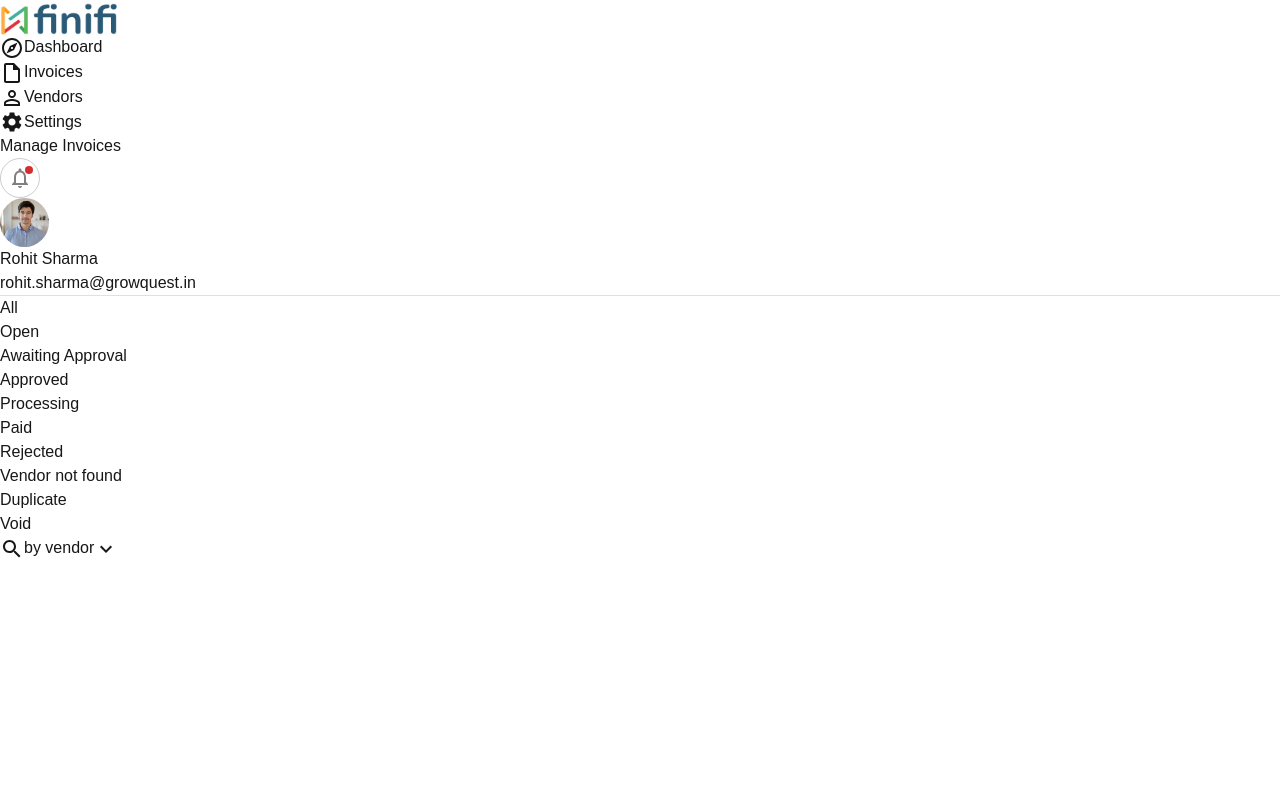
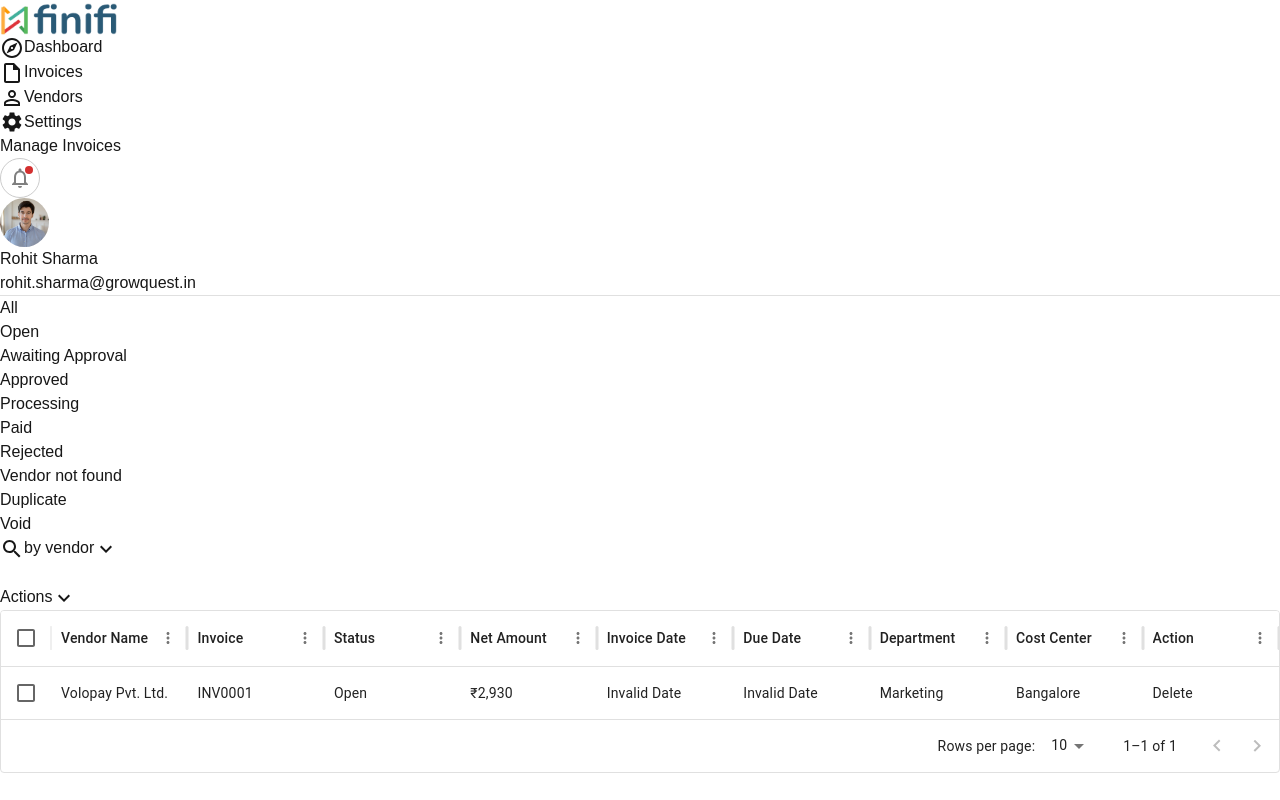
Before and after one commit to hamzathul/finifi, a Next.js app: page / in a window 1280 px wide. Before the commit this address had no page. Built offline with nearby package versions, Linux system fonts and the light colour scheme; what @mui/material-nextjs would draw is missing.

Commit message:
feat: Invoice table UI

```diff
--- a/package.json
+++ b/package.json
@@ -15,8 +15,12 @@
     "@mui/icons-material": "^6.4.0",
     "@mui/material": "^6.4.0",
     "@mui/material-nextjs": "^6.3.1",
+    "@mui/x-data-grid": "^7.24.0",
+    "@mui/x-date-pickers": "^7.24.0",
+    "date-fns": "^4.1.0",
     "next": "15.1.5",
     "react": "^19.0.0",
+    "react-datepicker": "^7.6.0",
     "react-dom": "^19.0.0"
   },
   "devDependencies": {
--- a/src/app/layout.tsx
+++ b/src/app/layout.tsx
@@ -2,7 +2,7 @@ import type { Metadata } from "next";
 import { Geist, Geist_Mono } from "next/font/google";
 import "./globals.css";
 import Sidebar from "@/components/Sidebar";
-import { AppRouterCacheProvider } from '@mui/material-nextjs/v15-appRouter';
+import { AppRouterCacheProvider } from "@mui/material-nextjs/v15-appRouter";
 
 const geistSans = Geist({
   variable: "--font-geist-sans",
--- a/src/app/page.tsx
+++ b/src/app/page.tsx
@@ -5,6 +5,9 @@ import Searchbar from "@/components/Searchbar";
 import { Invoice } from "@/types/invoice";
 import Image from "next/image";
 import { useEffect, useState } from "react";
+import ExpandMoreIcon from "@mui/icons-material/ExpandMore";
+import CreateInvoiceModal from "@/components/CreateInvoiceModal";
+import InvoiceTable from "@/components/InvoiceTable";
 
 export default function Home() {
   const [invoices, setInvoices] = useState<Invoice[]>([]);
@@ -15,6 +18,8 @@ export default function Home() {
   const [searchFilter, setSearchFilter] = useState<
     "vendorName" | "invoiceNumber"
   >("vendorName");
+
+  const [modalOpen, setModalOpen] = useState(false);
 
   useEffect(() => {
     const sampleInvoices: Invoice[] = [
@@ -69,6 +74,18 @@ export default function Home() {
     setSearchFilter(filter);
   };
 
+  const handleCreateInvoice = (newInvoice: Omit<Invoice, "id">) => {
+    const invoiceWithId = {
+      ...newInvoice,
+      id: Math.random().toString(36).substr(2, 9), // Generate random ID (replace with proper ID generation)
+    };
+    setInvoices((prev) => [...prev, invoiceWithId]);
+  };
+
+  const handleDeleteInvoice = (id: string) => {
+    setInvoices((prev) => prev.filter((invoice) => invoice.id !== id));
+  };
+
   return (
     <div className="">
       <Header />
@@ -76,8 +93,29 @@ export default function Home() {
         selectedStatus={selectedStatus}
         onStatusChange={setSelectedStatus}
       />
-      <Searchbar onSearch={handleSearch} />
+      <div className="flex justify-between pt-5 px-7 mr-10">
+        <Searchbar onSearch={handleSearch} />
+        <button
+          onClick={() => setModalOpen(true)}
+          className="px-7 py-1 bg-sky-900 text-white rounded-lg hover:bg-sky-700 font-semibold"
+        >
+          Actions
+          <ExpandMoreIcon className="h-4 w-4 font-semibold ml-2" />
+        </button>
+      </div>
+      {/* Invoice Table */}
+      <div className="bg-white rounded-lg shadow mt-5 px-3">
+        <InvoiceTable
+          invoices={filteredInvoices}
+          onDelete={handleDeleteInvoice}
+        />
+      </div>
 
+      <CreateInvoiceModal
+        open={modalOpen}
+        onClose={() => setModalOpen(false)}
+        onSubmit={handleCreateInvoice}
+      />
     </div>
   );
 }
--- /dev/null
+++ b/src/components/CreateInvoiceModal.tsx
@@ -0,0 +1,173 @@
+"use client";
+
+import React, { useState } from "react";
+import {
+  Dialog,
+  DialogTitle,
+  DialogContent,
+  DialogActions,
+  TextField,
+  Button,
+  Select,
+  MenuItem,
+  FormControl,
+  InputLabel,
+} from "@mui/material";
+import { Invoice, InvoiceStatus } from "@/types/invoice";
+
+interface CreateInvoiceModalProps {
+  open: boolean;
+  onClose: () => void;
+  onSubmit: (invoice: Omit<Invoice, "id">) => void;
+}
+
+const CreateInvoiceModal: React.FC<CreateInvoiceModalProps> = ({
+  open,
+  onClose,
+  onSubmit,
+}) => {
+  const [formData, setFormData] = useState<{
+    vendorName: string;
+    invoiceNumber: string;
+    status: InvoiceStatus;
+    netAmount: string;
+    invoiceDate: string | null;
+    dueDate: string | null;
+    department: string;
+    costCenter: string;
+    poNumber: string;
+  }>({
+    vendorName: "",
+    invoiceNumber: "",
+    status: "Open",
+    netAmount: "",
+    invoiceDate: null,
+    dueDate: null,
+    department: "",
+    costCenter: "",
+    poNumber: "",
+  });
+
+  const handleSubmit = (e: React.FormEvent) => {
+    e.preventDefault();
+    onSubmit({
+      ...formData,
+      netAmount: Number(formData.netAmount),
+      invoiceDate: formData.invoiceDate || new Date().toISOString(),
+      dueDate: formData.dueDate || new Date().toISOString(),
+      createdAt: new Date().toISOString(),
+    });
+    onClose();
+  };
+
+  return (
+    <Dialog open={open} onClose={onClose} maxWidth="sm" fullWidth>
+      <form onSubmit={handleSubmit}>
+        <DialogTitle>Create New Invoice</DialogTitle>
+        <DialogContent>
+          <div className="grid grid-cols-2 gap-4 mt-4">
+            <TextField
+              label="Vendor Name"
+              required
+              value={formData.vendorName}
+              onChange={(e) =>
+                setFormData({ ...formData, vendorName: e.target.value })
+              }
+            />
+            <TextField
+              label="Invoice Number"
+              required
+              value={formData.invoiceNumber}
+              onChange={(e) =>
+                setFormData({ ...formData, invoiceNumber: e.target.value })
+              }
+            />
+            <FormControl fullWidth>
+              <InputLabel>Status</InputLabel>
+              <Select
+                value={formData.status}
+                label="Status"
+                onChange={(e) =>
+                  setFormData({
+                    ...formData,
+                    status: e.target.value as InvoiceStatus,
+                  })
+                }
+              >
+                <MenuItem value="Open">Open</MenuItem>
+                <MenuItem value="Awaiting Approval">Awaiting Approval</MenuItem>
+                <MenuItem value="Approved">Approved</MenuItem>
+                <MenuItem value="Processing">Processing</MenuItem>
+                <MenuItem value="Paid">Paid</MenuItem>
+              </Select>
+            </FormControl>
+            <TextField
+              label="Net Amount"
+              type="number"
+              required
+              value={formData.netAmount}
+              onChange={(e) =>
+                setFormData({ ...formData, netAmount: e.target.value })
+              }
+            />
+            {/* Invoice Date */}
+            <TextField
+              label="Invoice Date"
+              type="date"
+              required
+              value={formData.invoiceDate || ""}
+              onChange={(e) =>
+                setFormData({ ...formData, invoiceDate: e.target.value })
+              }
+              InputLabelProps={{
+                shrink: true,
+              }}
+            />
+            {/* Due Date */}
+            <TextField
+              label="Due Date"
+              type="date"
+              required
+              value={formData.dueDate || ""}
+              onChange={(e) =>
+                setFormData({ ...formData, dueDate: e.target.value })
+              }
+              InputLabelProps={{
+                shrink: true,
+              }}
+            />
+            <TextField
+              label="Department"
+              value={formData.department}
+              onChange={(e) =>
+                setFormData({ ...formData, department: e.target.value })
+              }
+            />
+            <TextField
+              label="Cost Center"
+              value={formData.costCenter}
+              onChange={(e) =>
+                setFormData({ ...formData, costCenter: e.target.value })
+              }
+            />
+            <TextField
+              label="PO Number"
+              value={formData.poNumber}
+              onChange={(e) =>
+                setFormData({ ...formData, poNumber: e.target.value })
+              }
+            />
+          </div>
+        </DialogContent>
+        <DialogActions>
+          <Button onClick={onClose}>Cancel</Button>
+          <Button type="submit" variant="contained" color="primary">
+            Create Invoice
+          </Button>
+        </DialogActions>
+      </form>
+    </Dialog>
+  );
+};
+
+export default CreateInvoiceModal;
--- /dev/null
+++ b/src/components/InvoiceTable.tsx
@@ -0,0 +1,102 @@
+import React from "react";
+import { DataGrid, GridColDef } from "@mui/x-data-grid";
+import { Invoice } from "@/types/invoice";
+
+interface InvoiceTableProps {
+  invoices: Invoice[];
+  loading?: boolean;
+  onDelete: (id: string) => void;
+}
+
+const InvoiceTable: React.FC<InvoiceTableProps> = ({
+  invoices,
+  loading,
+  onDelete,
+}) => {
+  const columns: GridColDef[] = [
+    { field: "vendorName", headerName: "Vendor Name", flex: 1 },
+    { field: "invoiceNumber", headerName: "Invoice", flex: 1 },
+    {
+      field: "status",
+      headerName: "Status",
+      flex: 1,
+      renderCell: (params:any) => (
+        <div
+          className={`px-3 py-2 mt-1 rounded-full text-sm ${getStatusColor(
+            params.value
+          )}`}
+        >
+          {params.value}
+        </div>
+      ),
+    },
+    {
+      field: "netAmount",
+      headerName: "Net Amount",
+      flex: 1,
+      renderCell: (params:any) => <div>₹{params.value.toLocaleString()}</div>,
+    },
+    {
+      field: "invoiceDate",
+      headerName: "Invoice Date",
+      flex: 1,
+      valueFormatter: (params:any) =>
+        new Date(params?.value).toLocaleDateString(),
+    },
+    {
+      field: "dueDate",
+      headerName: "Due Date",
+      flex: 1,
+      valueFormatter: (params:any) =>
+        new Date(params.value).toLocaleDateString(),
+    },
+    { field: "department", headerName: "Department", flex: 1 },
+    { field: "costCenter", headerName: "Cost Center", flex: 1 },
+    {
+      field: "action",
+      headerName: "Action",
+      flex: 1,
+      renderCell: (params) => (
+        <button
+          onClick={() => onDelete(params.row.id)} // Call onDelete with the row id
+          className="text-red-600 hover:text-red-800"
+        >
+          Delete
+        </button>
+      ),
+    },
+  ];
+
+  const getStatusColor = (status: string) => {
+    const colors = {
+      Open: "bg-blue-100 text-blue-800",
+      "Awaiting Approval": "bg-purple-100 text-purple-800",
+      Approved: "bg-green-100 text-green-800",
+      Processing: "bg-yellow-100 text-yellow-800",
+      Paid: "bg-green-100 text-green-800",
+      Rejected: "bg-red-100 text-red-800",
+      "Vendor not found": "bg-orange-100 text-orange-800",
+      Duplicate: "bg-gray-100 text-gray-800",
+      Void: "bg-gray-100 text-gray-800",
+    };
+    return colors[status as keyof typeof colors] || "bg-gray-100 text-gray-800";
+  };
+
+  return (
+    <div className="h-[calc(100vh-200px)] w-full">
+      <DataGrid
+        rows={invoices}
+        columns={columns}
+        loading={loading}
+        pageSizeOptions={[10, 25, 50]}
+        initialState={{
+          pagination: { paginationModel: { pageSize: 10 } },
+        }}
+        checkboxSelection
+        disableRowSelectionOnClick
+      />
+    </div>
+  );
+};
+
+export default InvoiceTable;
--- a/src/components/Searchbar.tsx
+++ b/src/components/Searchbar.tsx
@@ -25,7 +25,7 @@ const Searchbar: React.FC<SearchBarProps> = ({ onSearch }) => {
   };
 
   return (
-    <div className="flex-1 max-w-sm pt-5 px-3">
+    <div className="flex-1 max-w-sm ">
       <div className="flex border rounded-lg">
         {/* Search Filter Dropdown */}
         <div className="relative">
```
Also changed, not shown: 1 other file (tests, documents, lock files or other folders).
